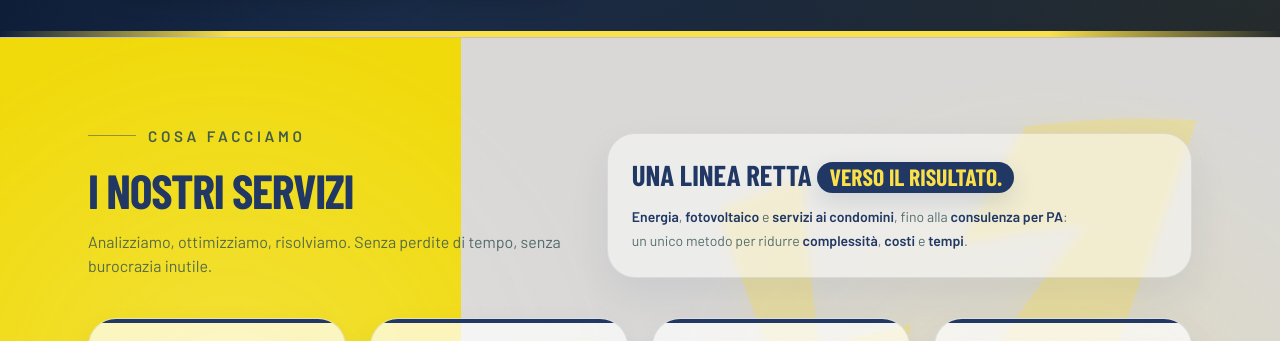
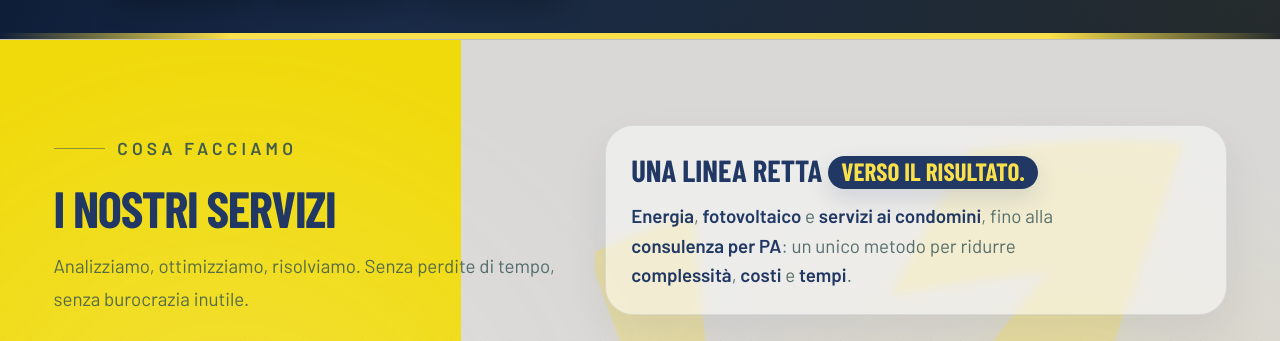
Before and after one commit to daviducciope/hurka, a plain HTML site: page index.html in a window 1280 px wide. Shown: the part 763-1104 px from the top of the page. Drawn offline with nearby package versions, Linux system fonts and the light colour scheme; a web font is replaced by a local one.

Commit message:
Enhance typography for improved readability across body sections

```diff
--- a/index.html
+++ b/index.html
@@ -172,6 +172,43 @@
        (Tailwind resta il principale)
   ========================== -->
   <style>
+    html { font-size: 17px; }
+
+    .text-xs{
+      font-size: .84rem !important;
+      line-height: 1.25rem !important;
+    }
+
+    .text-sm{
+      font-size: 1.02rem !important;
+      line-height: 1.55rem !important;
+    }
+
+    @media (max-width: 640px){
+      html { font-size: 16px; }
+    }
+
+    /* Readability boost only for body sections (not hero/footer) */
+    #servizi p.text-sm,
+    #chi-siamo p.text-sm,
+    #metodo-hurka p.text-sm,
+    #contatti p.text-sm,
+    #servizi ul.text-sm,
+    #chi-siamo ul.text-sm,
+    #metodo-hurka ul.text-sm,
+    #contatti ul.text-sm{
+      font-size: 1.1rem !important;
+      line-height: 1.72rem !important;
+    }
+
+    #servizi p:not(.font-display):not([class*="text-["]),
+    #chi-siamo p:not(.font-display):not([class*="text-["]),
+    #metodo-hurka p:not(.font-display):not([class*="text-["]),
+    #contatti p:not(.font-display):not([class*="text-["]){
+      font-size: 1.1rem;
+      line-height: 1.74;
+    }
+
     #site-nav::after{
       content:"";
       position:absolute;
```
